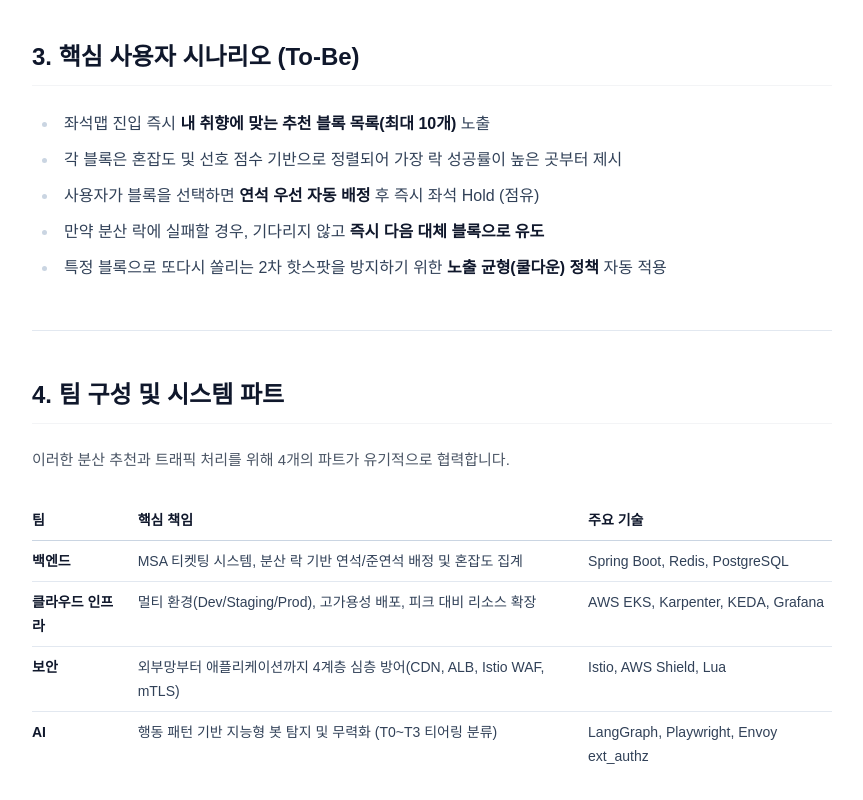
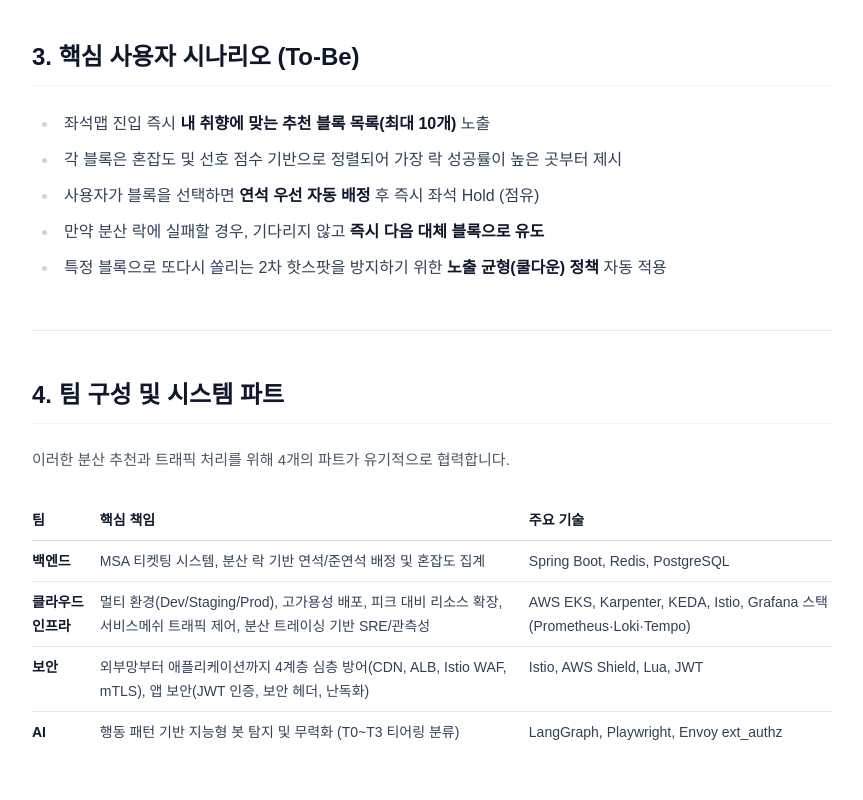
Before and after one commit to goorm-gongbang/001-finalPR, a Next.js app: page /planning/overview in a window 1280 px wide. Shown: the part 1191-1991 px from the top of the page, without its empty margins (336-1199 px from the left). Built offline with nearby package versions, Linux system fonts and the light colour scheme.

Commit message:
Update page.jsx

```diff
--- a/app/(docs)/planning/overview/page.jsx
+++ b/app/(docs)/planning/overview/page.jsx
@@ -71,13 +71,13 @@ export default function Page() {
                     </tr>
                     <tr>
                         <td><strong>클라우드 인프라</strong></td>
-                        <td>멀티 환경(Dev/Staging/Prod), 고가용성 배포, 피크 대비 리소스 확장</td>
-                        <td>AWS EKS, Karpenter, KEDA, Grafana</td>
+                        <td>멀티 환경(Dev/Staging/Prod), 고가용성 배포, 피크 대비 리소스 확장, 서비스메쉬 트래픽 제어, 분산 트레이싱 기반 SRE/관측성</td>
+                        <td>AWS EKS, Karpenter, KEDA, Istio, Grafana 스택(Prometheus·Loki·Tempo)</td>
                     </tr>
                     <tr>
                         <td><strong>보안</strong></td>
-                        <td>외부망부터 애플리케이션까지 4계층 심층 방어(CDN, ALB, Istio WAF, mTLS)</td>
-                        <td>Istio, AWS Shield, Lua</td>
+                        <td>외부망부터 애플리케이션까지 4계층 심층 방어(CDN, ALB, Istio WAF, mTLS), 앱 보안(JWT 인증, 보안 헤더, 난독화)</td>
+                        <td>Istio, AWS Shield, Lua, JWT</td>
                     </tr>
                     <tr>
                         <td><strong>AI</strong></td>
```
